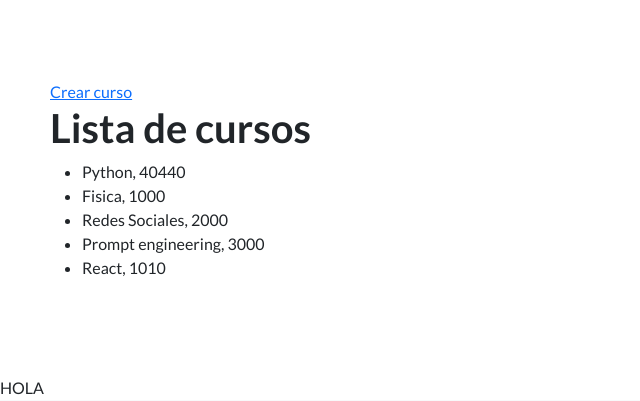
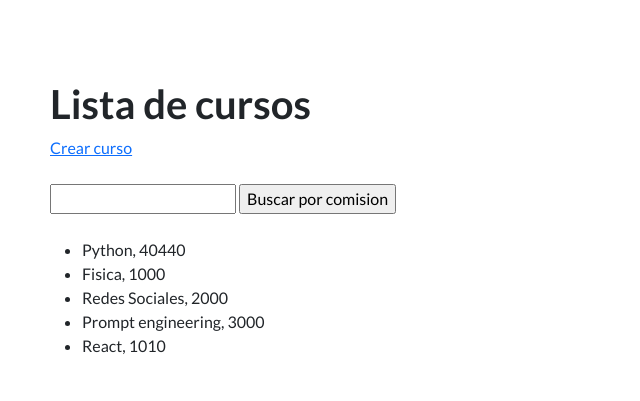
Before and after one commit to ClaraSilvaL/40440_ejemplo, a Django app: page /estudios/cursos/ in a window 1280 px wide. Shown: the part 66-467 px from the top of the page, without its empty margins (0-640 px from the left). Run offline with Django 4.2, Linux system fonts and the light colour scheme; data comes from the database, SQL or seed files in the repository; some libraries are stand-ins or nearby versions.

Commit message:
Agregada busqueda de cursos

```diff
--- a/control_estudios/templates/control_estudios/formulario_curso.html
+++ b/control_estudios/templates/control_estudios/formulario_curso.html
@@ -5,6 +5,7 @@
 <form action="{% url 'crear_curso' %}" method="post">
     {% csrf_token %}
     {{formulario.as_p}}
+    {{ formulario.errors }}
     <input type="submit" value="Enviar">
 </form>
 {% endblock contenido %}
--- a/control_estudios/templates/control_estudios/lista_cursos.html
+++ b/control_estudios/templates/control_estudios/lista_cursos.html
@@ -3,8 +3,16 @@
 {% block contenido %}
 <section>
     <div>
+        <h1>Lista de cursos</h1>
         <a href="{% url 'crear_curso' %}">Crear curso</a>
-        <h1>Lista de cursos</h1>
+        <br><br>
+
+        <form action="{% url 'buscar_cursos' %}" method="post">
+            {% csrf_token %}
+            <input type="text" name="busqueda">
+            <input type="submit" value="Buscar por comision">
+        </form>
+        <br>
         <ul>
             {% for curso in cursos %}
                 <li>{{ curso.nombre }}, {{ curso.comision }}</li>
--- a/control_estudios/urls.py
+++ b/control_estudios/urls.py
@@ -17,10 +17,12 @@ Including another URLconf
 from django.contrib import admin
 from django.urls import path
 
-from control_estudios.views import listar_estudiantes, listar_cursos, crear_curso
+from control_estudios.views import listar_estudiantes, listar_cursos, crear_curso, \
+    buscar_cursos
 
 urlpatterns = [
     path("estudiantes/", listar_estudiantes, name="lista_estudiantes"),
     path("cursos/", listar_cursos, name="lista_cursos"),
-    path("crear-curso/", crear_curso, name='crear_curso')
+    path("crear-curso/", crear_curso, name='crear_curso'),
+    path("buscar-cursos", buscar_cursos, name='buscar_cursos')
 ]
--- a/control_estudios/views.py
+++ b/control_estudios/views.py
@@ -70,7 +70,22 @@ def crear_curso(request):
     #contexto = {}
     http_response = render(
         request = request,
-        template_name='control_estudios/formulario_curso_a_mano.html',
+        template_name='control_estudios/formulario_curso.html',
         context = {'formulario': formulario},
     )
     return http_response
+
+def buscar_cursos(request):
+    if request.method == "POST":
+        data = request.POST
+        busqueda = data["busqueda"]
+        cursos = Curso.objects.filter(comision__contains=busqueda)
+        contexto = {
+            "cursos": cursos,
+        }
+    http_response = render(
+        request = request,
+        template_name='control_estudios/lista_cursos.html',
+        context = contexto,
+    )
+    return http_response
```
